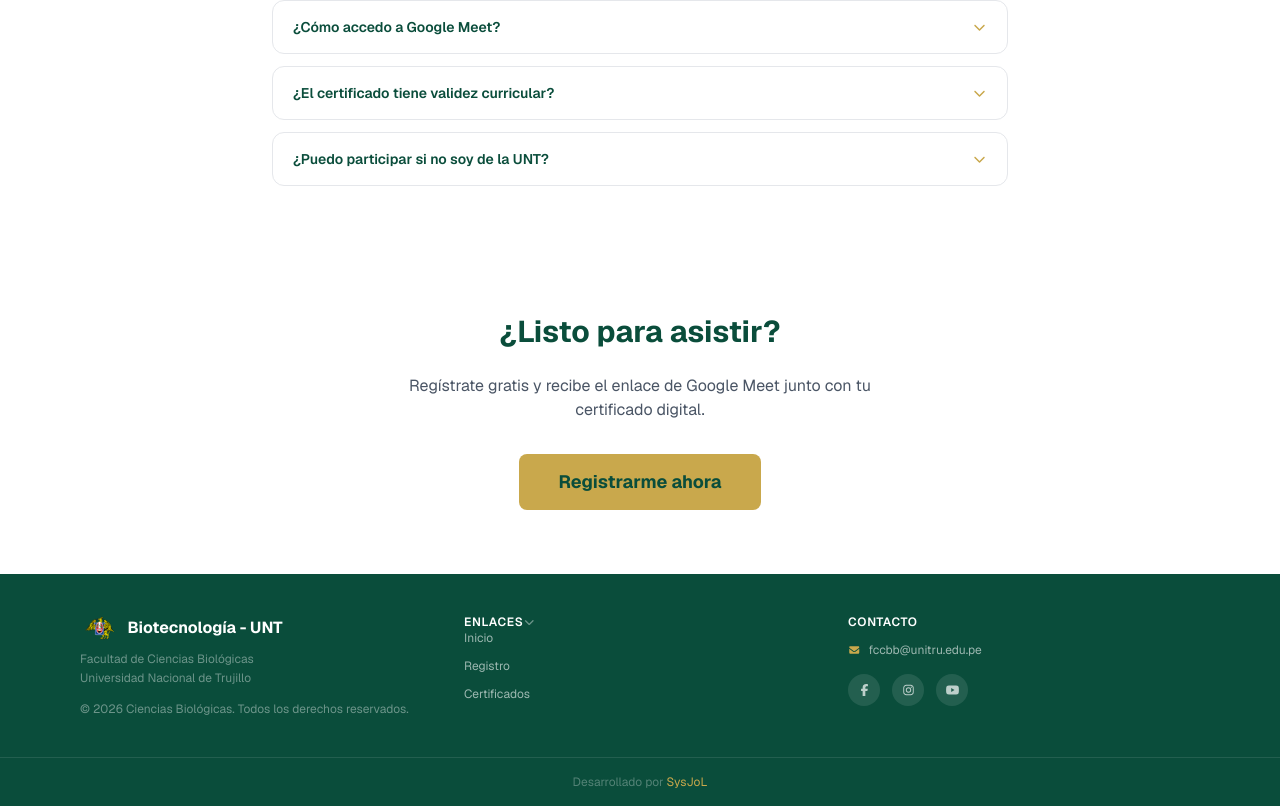
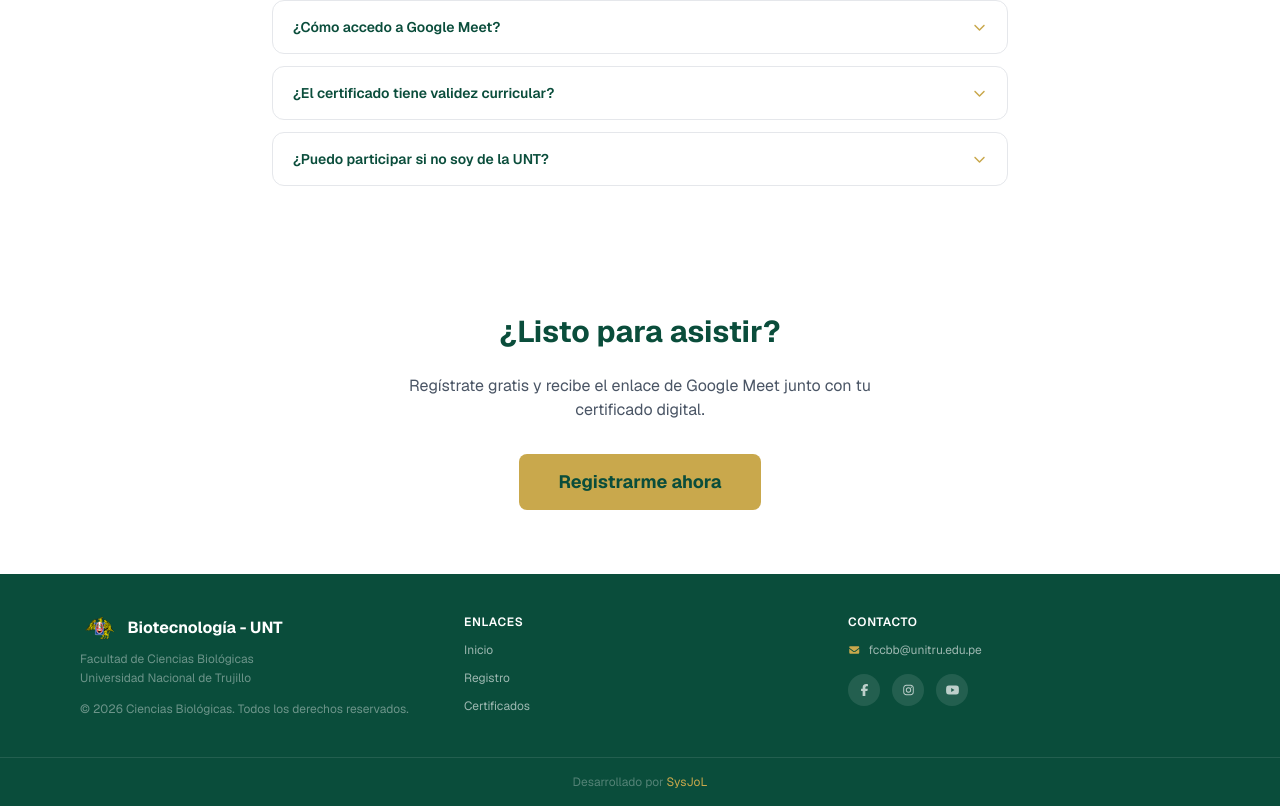
Before and after one commit to Johlevic/confer-mag, a Next.js app: page / in a window 1280 px wide. Shown: the part 3764-4570 px from the top of the page. Built offline with nearby package versions, Linux system fonts and the light colour scheme; no server answers.

Commit message:
fix: hide accordion button and chevron on desktop, show static title

```diff
--- a/src/components/Footer.tsx
+++ b/src/components/Footer.tsx
@@ -13,24 +13,27 @@ const navLinks = [
   { href: '/certificados', label: 'Certificados' },
 ]
 
-function AccordionSection({ title, defaultOpen, children }: { title: string; defaultOpen?: boolean; children: React.ReactNode }) {
-  const [open, setOpen] = useState(defaultOpen ?? false)
+function AccordionSection({ title, children }: { title: string; children: React.ReactNode }) {
+  const [open, setOpen] = useState(false)
 
   return (
     <div className="border-b border-white/10 md:border-b-0 pb-3 md:pb-0">
       <button
-        className="flex items-center justify-between w-full md:cursor-default py-2 md:py-0"
+        className="flex items-center justify-between w-full py-2 md:hidden"
         onClick={() => setOpen(!open)}
         aria-expanded={open}
       >
         <h4 className="text-white font-semibold text-xs uppercase tracking-wider">{title}</h4>
         <FontAwesomeIcon
           icon={faChevronDown}
-          className={`text-white/40 text-[10px] transition-transform duration-200 md:hidden ${open ? 'rotate-180' : ''}`}
+          className={`text-white/40 text-[10px] transition-transform duration-200 ${open ? 'rotate-180' : ''}`}
         />
       </button>
+      <h4 className="hidden md:block text-white font-semibold text-xs uppercase tracking-wider mb-3">{title}</h4>
       <div className={`overflow-hidden transition-all duration-300 md:!max-h-none md:!opacity-100 ${open ? 'max-h-60 opacity-100 mt-3' : 'max-h-0 opacity-0'}`}>
+        <div className="flex flex-col items-center md:items-start gap-3">
           {children}
+        </div>
       </div>
     </div>
   )
@@ -56,13 +59,11 @@ export default function Footer() {
 
         <div className="space-y-3 md:space-y-0 md:flex md:flex-col md:items-start">
           <AccordionSection title="Enlaces">
-            <div className="flex flex-col items-center md:items-start gap-3">
             {navLinks.map(l => (
               <Link key={l.href} href={l.href} className="text-white/60 hover:text-[#c9a84c] transition-colors text-xs">
                 {l.label}
               </Link>
             ))}
-            </div>
           </AccordionSection>
         </div>
 
```
Lines whose indentation alone changed are shown as unchanged.
